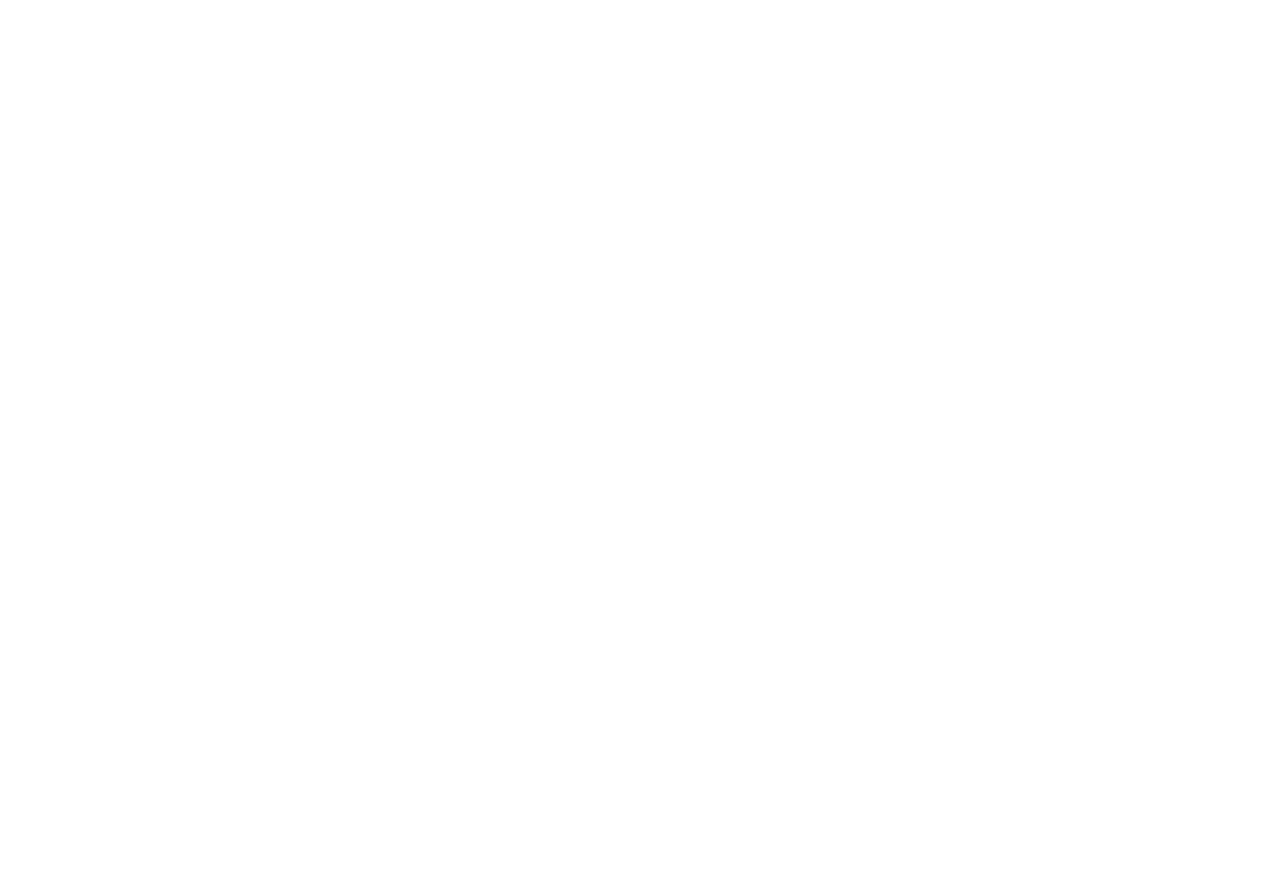
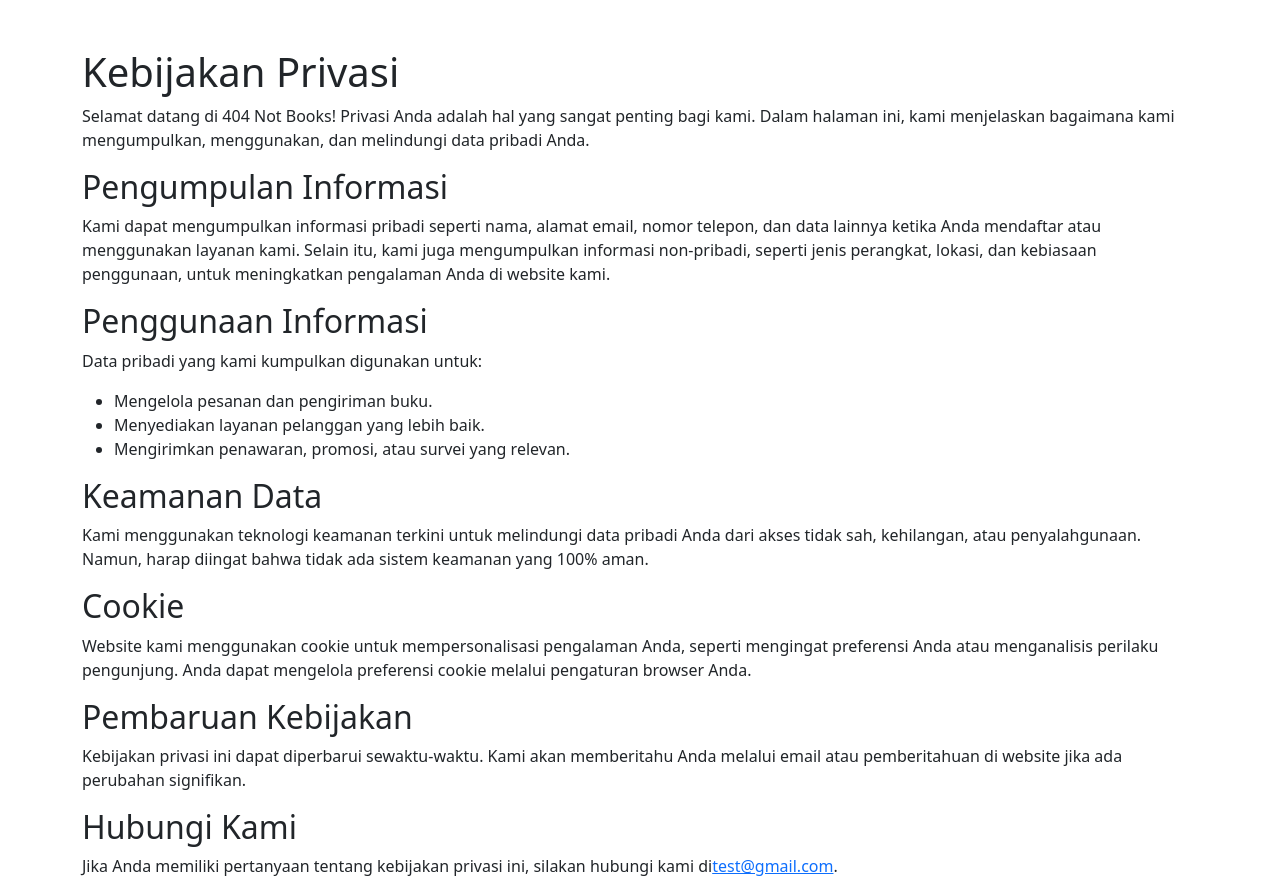
Before and after one commit to TeguhRandiAngginta/404notbooks, a React (Vite) app in the folder client/: page /privacy-policy in a window 1280 px wide. Before the commit this address had no page. Before the commit the page ends 800 px from the top, so only its background shows below. Built offline with nearby package versions, Linux system fonts and the light colour scheme.

Commit message:
membuat privacy policy

```diff
--- a/client/src/App.jsx
+++ b/client/src/App.jsx
@@ -4,6 +4,7 @@
 import Home from './pages/Home';
 import SignIn from './pages/Signin';
 import SignUp from './pages/Signup';
+import PrivacyPolicy from './pages/PrivacyPolicy';
 
 export default function App() {
   return (
@@ -13,6 +14,7 @@
           <Route path="/" element={<Home />} />
           <Route path="/signin" element={<SignIn />} />
           <Route path="/signup" element={<SignUp />} />
+          <Route path="/privacy-policy" element={<PrivacyPolicy />} />
         </Routes>
       </BrowserRouter>
   );
--- /dev/null
+++ b/client/src/pages/PrivacyPolicy.jsx
@@ -0,0 +1,62 @@
+import React from 'react';
+import Container from 'react-bootstrap/Container';
+import Row from 'react-bootstrap/Row';
+import Col from 'react-bootstrap/Col';
+
+export default function PrivacyPolicy() {
+    return (
+        <Container className="mt-5">
+            <Row>
+                <Col>
+                    <h1>Kebijakan Privasi</h1>
+                    <p>
+                        Selamat datang di 404 Not Books! Privasi Anda adalah hal yang sangat penting bagi kami.
+                        Dalam halaman ini, kami menjelaskan bagaimana kami mengumpulkan, menggunakan, dan melindungi data pribadi Anda.
+                    </p>
+
+                    <h2>Pengumpulan Informasi</h2>
+                    <p>
+                        Kami dapat mengumpulkan informasi pribadi seperti nama, alamat email, nomor telepon,
+                        dan data lainnya ketika Anda mendaftar atau menggunakan layanan kami. Selain itu,
+                        kami juga mengumpulkan informasi non-pribadi, seperti jenis perangkat, lokasi,
+                        dan kebiasaan penggunaan, untuk meningkatkan pengalaman Anda di website kami.
+                    </p>
+
+                    <h2>Penggunaan Informasi</h2>
+                    <p>Data pribadi yang kami kumpulkan digunakan untuk:</p>
+                    <ul>
+                        <li>Mengelola pesanan dan pengiriman buku.</li>
+                        <li>Menyediakan layanan pelanggan yang lebih baik.</li>
+                        <li>Mengirimkan penawaran, promosi, atau survei yang relevan.</li>
+                    </ul>
+
+                    <h2>Keamanan Data</h2>
+                    <p>
+                        Kami menggunakan teknologi keamanan terkini untuk melindungi data pribadi Anda
+                        dari akses tidak sah, kehilangan, atau penyalahgunaan. Namun, harap diingat bahwa
+                        tidak ada sistem keamanan yang 100% aman.
+                    </p>
+
+                    <h2>Cookie</h2>
+                    <p>
+                        Website kami menggunakan cookie untuk mempersonalisasi pengalaman Anda,
+                        seperti mengingat preferensi Anda atau menganalisis perilaku pengunjung.
+                        Anda dapat mengelola preferensi cookie melalui pengaturan browser Anda.
+                    </p>
+
+                    <h2>Pembaruan Kebijakan</h2>
+                    <p>
+                        Kebijakan privasi ini dapat diperbarui sewaktu-waktu. Kami akan memberitahu Anda
+                        melalui email atau pemberitahuan di website jika ada perubahan signifikan.
+                    </p>
+
+                    <h2>Hubungi Kami</h2>
+                    <p>
+                        Jika Anda memiliki pertanyaan tentang kebijakan privasi ini, silakan hubungi kami di
+                        <a href="mailto:test@gmail.com">test@gmail.com</a>.
+                    </p>
+                </Col>
+            </Row>
+        </Container>
+    );
+};
```
